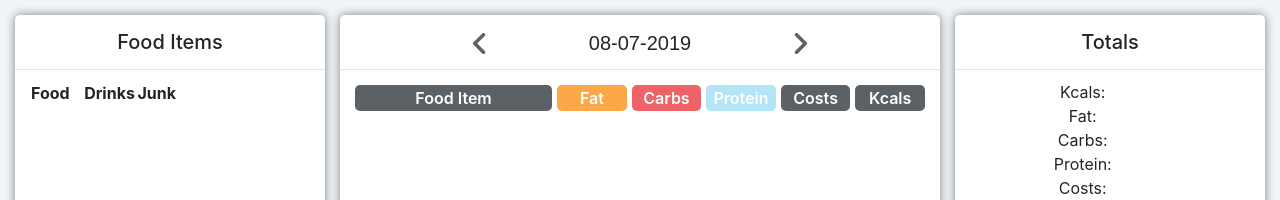
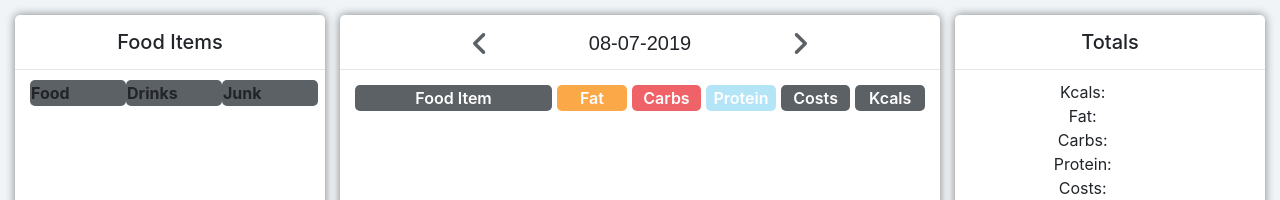
Before and after one commit to jellevanderschaaf/Diet-Tracker, a PHP site: page / in a window 1280 px wide. Shown: the part 50-250 px from the top of the page. Run offline with PHP 8.4, Linux system fonts and the light colour scheme; data that the repository does not hold is empty; some libraries are stand-ins or nearby versions; some web fonts are replaced.

Commit message:
Added some table head styling.

```diff
--- a/index.php
+++ b/index.php
@@ -197,7 +197,7 @@ if (isset($_POST['create_button'])) {
 
 
             <div id="test" class="foodList">
-<table>
+<table class="foodlist-table2" style='width:100%'>
             <tr>
     <th id="tableFood" style='width:33%'>Food</th>
     <th id="tableDrinks" style='width:33%'>Drinks</th>
--- a/styles.css
+++ b/styles.css
@@ -343,3 +343,14 @@
     #tableKcals {
         background-color: #5C6165;
     }
+
+    .foodlist-table2 th {
+        background-color: #5C6165;
+        border-radius: 5px;
+    }
+
+    #tableFood {}
+
+    #tableDrinks {}
+
+    #tableJunk {}
```
